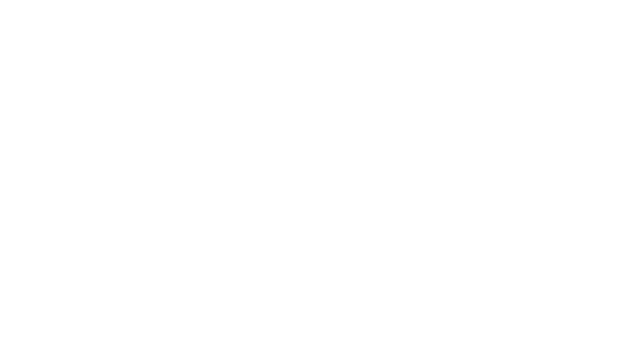
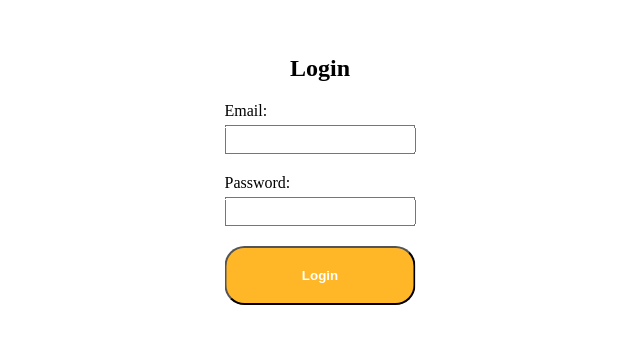
Before and after one commit to adiel23/BMD-REACT, a React (Vite) app: page /login in a window 1280 px wide. Before the commit this address had no page. Shown: the part 220-564 px from the top of the page, without its empty margins (320-960 px from the left). Built offline with nearby package versions, Linux system fonts and the light colour scheme.

Commit message:
feat: login

```diff
--- a/src/App.jsx
+++ b/src/App.jsx
@@ -1,6 +1,7 @@
 import { BrowserRouter, Routes, Route } from "react-router-dom";
 import Home from "./pages/Home/Home";
 import CreateMeetupPage from "./pages/CreateMeetupPage/CreateMeetupPage";
+import Login from "./pages/Login/Login";
 
 function App() {
   return (
@@ -8,6 +9,7 @@
       <Routes>
         <Route path="/" element={<Home/>} />
         <Route path="/create-meetup" element={<CreateMeetupPage/>} />
+        <Route path="/login" element={<Login/>} />
       </Routes>
     </BrowserRouter>
   )
--- /dev/null
+++ b/src/pages/Login/Login.jsx
@@ -0,0 +1,69 @@
+import { useNavigate } from "react-router-dom";
+import Button from "../../components/Button/Button";
+import { useState } from "react";
+import styles from './Login.module.css';
+
+function Login() {
+    const navigate = useNavigate();
+
+    const [form, setForm] = useState({
+        email: '',
+        password: ''
+    });
+
+    const [errorMessage, setErrorMessage] = useState("");
+
+    function handleChange(event) {
+        const {name, value} = event.target;
+
+        setForm(prevForm => ({...prevForm, [name]: value}));
+    }
+
+    async function handleSubmit(event) {
+        event.preventDefault();
+
+        try {
+            const res = await fetch("http://localhost:3000/auth/login", {
+                method: 'POST',
+                headers: {
+                    'Content-Type': 'application/json'
+                },
+                body: JSON.stringify(form)
+            });
+
+            const data = await res.json();
+
+            if (res.ok) {
+                localStorage.setItem('token', data.token);
+                navigate('/');
+            } else {
+                console.error(data.message || 'Login failed');
+                setErrorMessage(data.message || 'Login failed');
+            }
+        } catch (error) {
+            console.error("Login error: ", error);
+            setErrorMessage("An error occurred during login. Please try again.");
+        }
+    }
+
+    return (
+        <form className={styles.form} onSubmit={handleSubmit}>
+            <h2 className={styles.form__title}>Login</h2>
+            <div className={styles.form__group}>
+                <label htmlFor="email" className={styles.form__label}>Email:</label>
+                <input type="email" id="email" name="email" className={styles.form__input} required onChange={handleChange} />
+            </div>
+            <div className={styles.form__group}>
+                <label htmlFor="password" className={styles.form__label}>Password:</label>
+                <input type="password" id="password" name="password" className={styles.form__input} required onChange={handleChange} />
+            </div>
+            {errorMessage
+                &&
+                <p className={styles['form__error-message']}>{errorMessage}</p>
+            }
+            <Button text="Login" type="submit" />
+        </form>
+    )
+}
+
+export default Login;
--- /dev/null
+++ b/src/pages/Login/Login.module.css
@@ -0,0 +1,29 @@
+.form {
+    position: absolute;
+    top: 50%;
+    left: 50%;
+    transform: translate(-50%, -50%);
+    padding: 20px;
+    display: flex;
+    flex-direction: column;
+    gap: 20px;
+}
+
+.form__title {
+    text-align: center;
+}
+
+.form__group {
+    display: flex;
+    flex-direction: column;
+    gap: 5px;
+}
+
+.form__input {
+    padding: 5px;
+}
+
+.form__error-message {
+    color: red;
+    text-align: center;
+}
```
